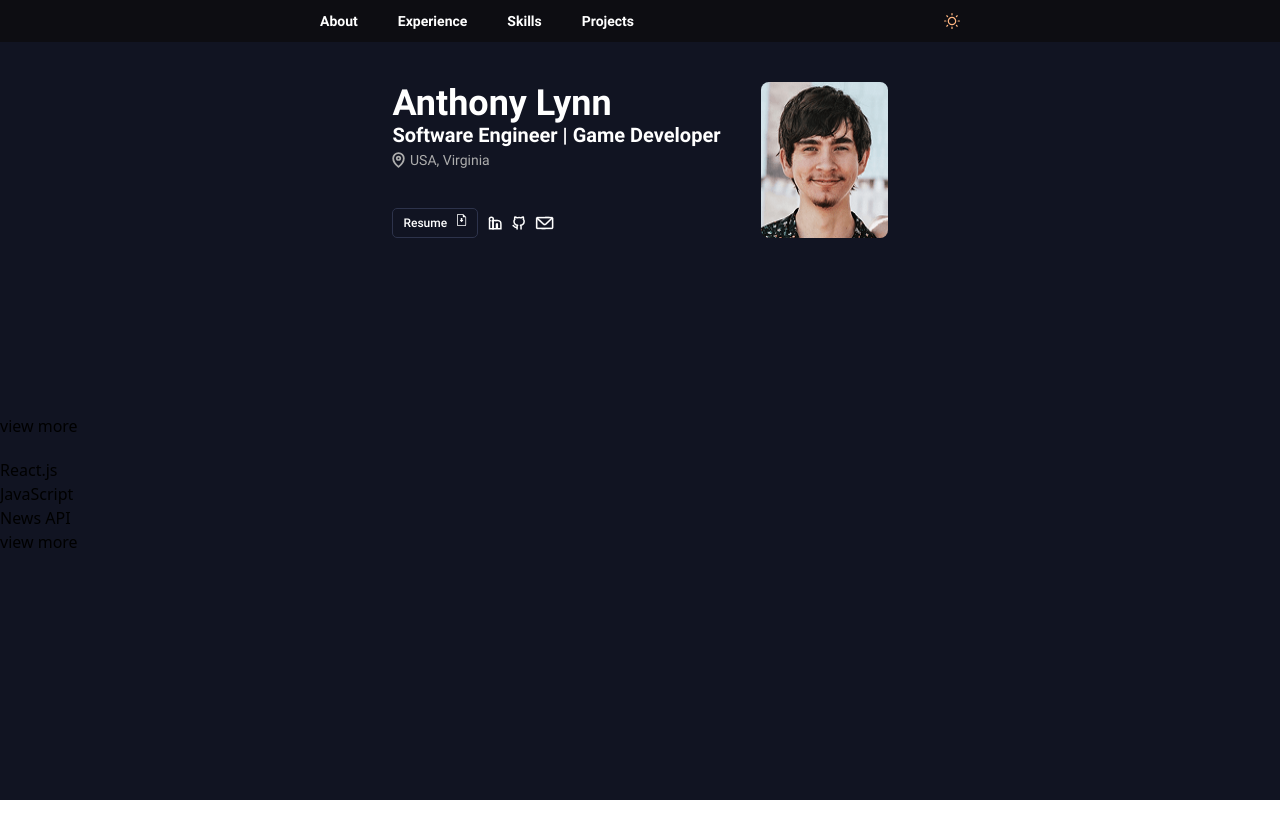
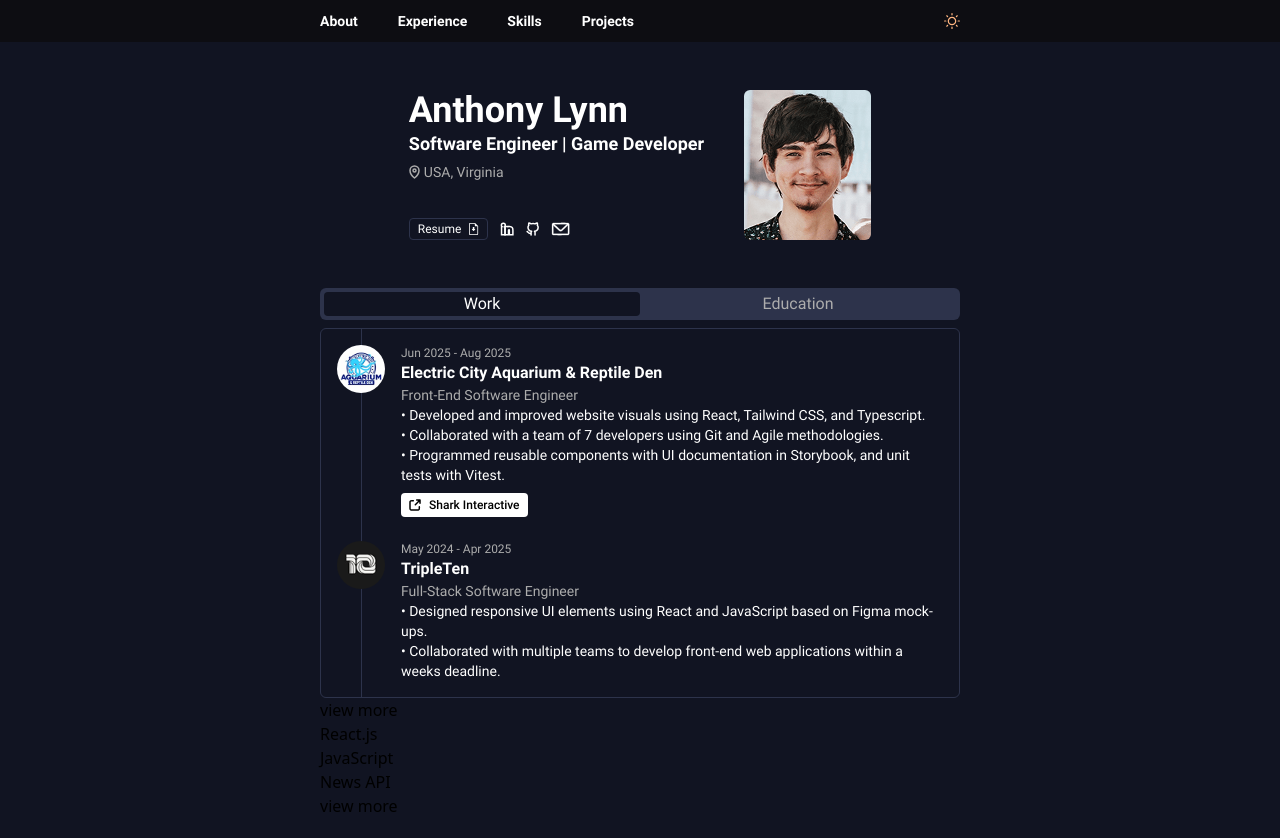
Before and after one commit to AnthonyLynn/Portfolio, a React (Vite) app: page / in a window 1280 px wide. Before the commit the page ends 800 px from the top, so only its background shows below. Built offline with nearby package versions, Linux system fonts and the light colour scheme.

Commit message:
style: add expirence styling and use tailwind instead of custom values

```diff
--- a/src/components/About.tsx
+++ b/src/components/About.tsx
@@ -11,30 +11,41 @@ interface AboutProps {}
 
 export const About: React.FC<AboutProps> = ({}) => {
   return (
-    <section className="flex pb-[40px] pt-[82px] justify-center gap-[40px] text-dark-primary-text font-roboto">
-      <div className="flex flex-col gap-[40px]">
-        <div className="flex flex-col gap-[5px]">
+    <section className="flex py-12 justify-center gap-10 text-dark-primary-text font-roboto">
+      <div className="flex flex-col justify-between">
+        <div className="flex flex-col gap-1">
           <div>
-            <h1 className="font-bold text-[36px] m-[0px] leading-[42px]">
-              Anthony Lynn
-            </h1>
-            <p className="font-bold text-[20px] leading-[23px]">
+            <h1 className="font-bold text-4xl">Anthony Lynn</h1>
+            <p className="font-bold text-lg">
               Software Engineer | Game Developer
             </p>
           </div>
-          <div className="flex gap-[5px]">
+          <a
+            href="https://maps.app.goo.gl/Shrt4vb5u3qmSd7X9"
+            target="_blank"
+            className="flex gap-1 items-center"
+          >
             <img src={LocationIcon} alt="Location Icon" />
-            <p className="text-dark-secondary-text font-regular text-[14px] leading-[16px]">
+            <p className="text-dark-secondary-text font-regular text-sm">
               USA, Virginia
             </p>
-          </div>
+          </a>
         </div>
-        <div className="flex items-center gap-[10px]">
-          <button className="flex border border-dark-tertiary-background px-[10px] py-[5px] rounded-[5px] gap-[10px] text-[12px] font-medium">
-            <p>Resume</p>
-            <img src={FileDownloadIcon} alt="File Download Icon" />
-          </button>
-          <a href="">
+        <div className="flex items-center gap-3">
+          <a
+            href=""
+            download="AnthonyLynnResume"
+            className="flex border border-dark-tertiary-background px-2 py-1 rounded-sm
+           gap-2"
+          >
+            <p className="text-xs font-normal leading-none">Resume</p>
+            <img
+              src={FileDownloadIcon}
+              alt="File Download Icon"
+              className="h-[12px]"
+            />
+          </a>
+          <a href="https://www.linkedin.com/in/anthony-w-lynn" target="_blank">
             <img src={LinkedInIcon} alt="LinkedIn Icon" />
           </a>
           <a href="">
@@ -45,11 +56,7 @@ export const About: React.FC<AboutProps> = ({}) => {
           </a>
         </div>
       </div>
-      <img
-        src={ProfilePicture}
-        alt="Profile Picture"
-        className="rounded-[8px]"
-      />
+      <img src={ProfilePicture} alt="Profile Picture" className="rounded-md" />
     </section>
   );
 };
--- a/src/components/App.tsx
+++ b/src/components/App.tsx
@@ -7,12 +7,14 @@ import { Footer } from "./Footer";
 
 export const App = ({}) => {
   return (
-    <main className="bg-dark-primary-background min-h-screen flex flex-col gap-[20px]">
+    <main className="relative -z-100 bg-dark-primary-background min-h-screen flex flex-col gap-[20px] items-center">
       <Header />
-      <About />
-      <ExperienceSection />
-      <SkillSection />
-      <ProjectSection />
+      <div className="w-[640px] pt-[42px]">
+        <About />
+        <ExperienceSection />
+        <SkillSection />
+        <ProjectSection />
+      </div>
       <Footer />
     </main>
   );
--- a/src/components/Experience.tsx
+++ b/src/components/Experience.tsx
@@ -1,24 +1,67 @@
+import ExternalLinkIcon from "../images/ExternalLinkIcon.svg";
+
 import React from "react";
 
-interface ExperienceProps {}
+interface ExperienceProps {
+  institutionLogo: string;
+  beginDate: string;
+  endDate: string;
+  companyName: string;
+  roleTitle: string;
+  descriptions: string[];
+  externalLinks: { link: string; name: string }[];
+}
 
-export const Experience: React.FC<ExperienceProps> = ({}) => {
+export const Experience: React.FC<ExperienceProps> = ({
+  institutionLogo,
+  beginDate,
+  endDate,
+  companyName,
+  roleTitle,
+  descriptions,
+  externalLinks,
+}) => {
   return (
-    <article>
-      <img src="" alt="" />
-      <div>
-        <p></p>
-        <h3></h3>
-        <p></p>
-        <ul>
-          <li></li>
-          <li></li>
-          <li></li>
-        </ul>
-        <button>
-          <img src="" alt="" />
-          <p></p>
-        </button>
+    <article className="flex gap-4 items-start">
+      <img
+        src={institutionLogo}
+        alt="Institution Logo"
+        className="aspect-square rounded-full w-[48px]"
+      />
+      <div className="flex flex-col gap-2 items-start">
+        <div className="flex flex-col items-start">
+          <p className="text-xs text-dark-secondary-text font-light">
+            {beginDate} - {endDate}
+          </p>
+          <h3 className="text-base text-dark-primary-text font-bold">
+            {companyName}
+          </h3>
+          <p className="text-sm text-dark-secondary-text font-normal">
+            {roleTitle}
+          </p>
+          <ul className="list-['•_'] list-inside flex flex-col items-start">
+            {descriptions.map((description) => {
+              return <li className="font-normal text-sm">{description}</li>;
+            })}
+          </ul>
+        </div>
+        {externalLinks.map((externalLink) => {
+          return (
+            <a
+              href={externalLink.link}
+              className="flex px-2 py-1 bg-white rounded-sm items-center gap-2"
+            >
+              <img
+                src={ExternalLinkIcon}
+                alt="External Link Icon"
+                className="fill-black"
+              />
+              <p className="text-black text-xs font-medium">
+                {externalLink.name}
+              </p>
+            </a>
+          );
+        })}
       </div>
     </article>
   );
--- a/src/components/ExperienceSection.tsx
+++ b/src/components/ExperienceSection.tsx
@@ -1,3 +1,6 @@
+import AquariumReptileDenCompanyLogo from "../images/AquariumReptileDenCompanyLogo.png";
+import TripleTenLogo from "../images/TripleTenCompanyLogo.png";
+
 import React from "react";
 import { Experience } from "./Experience";
 
@@ -5,21 +8,48 @@ interface ExperienceSectionProps {}
 
 export const ExperienceSection: React.FC<ExperienceSectionProps> = ({}) => {
   return (
-    <section>
-      <button>
-        <div></div>
-        <p></p>
-        <p></p>
+    <section className="flex flex-col gap-2 font-roboto text-dark-primary-text text-base font-regular">
+      <button className="flex relative -z-20 w-full bg-dark-tertiary-background rounded-md p-1 items-center leading-[24px]">
+        <div className="absolute -z-10 w-[calc(50%-4px)] h-[calc(100%-8px)] rounded-sm bg-dark-primary-background"></div>
+        <p className="w-[50%]">Work</p>
+        <p className="w-[50%] text-dark-secondary-text">Education</p>
       </button>
-      <div>
-        <div>
-          <Experience />
-          <Experience />
-          <div></div>
+      <div className="relative border border-dark-tertiary-background rounded-md p-4 flex overflow-hidden">
+        <div className="w-full shrink-0 flex flex-col gap-6">
+          <Experience
+            institutionLogo={AquariumReptileDenCompanyLogo}
+            beginDate={"Jun 2025"}
+            endDate={"Aug 2025"}
+            companyName={"Electric City Aquarium & Reptile Den"}
+            roleTitle={"Front-End Software Engineer"}
+            descriptions={[
+              "Developed and improved website visuals using React, Tailwind CSS, and Typescript.",
+              "Collaborated with a team of 7 developers using Git and Agile methodologies.",
+              "Programmed reusable components with UI documentation in Storybook, and unit tests with Vitest.",
+            ]}
+            externalLinks={[
+              {
+                link: "https://d2iglzmdn49e7r.cloudfront.net",
+                name: "Shark Interactive",
+              },
+            ]}
+          />
+          <Experience
+            institutionLogo={TripleTenLogo}
+            beginDate={"May 2024"}
+            endDate={"Apr 2025"}
+            companyName={"TripleTen"}
+            roleTitle={"Full-Stack Software Engineer"}
+            descriptions={[
+              "Designed responsive UI elements using React and JavaScript based on Figma mock-ups.",
+              "Collaborated with multiple teams to develop front-end web applications within a weeks deadline.",
+            ]}
+            externalLinks={[]}
+          />
+          <div className="absolute -z-10 h-full w-px bg-dark-tertiary-background left-10 top-0"></div>
         </div>
-        <div>
-          <Experience />
-          <div></div>
+        <div className="w-full shrink-0">
+          <div className="absolute -z-10 h-full w-px bg-dark-tertiary-background left-10 top-0"></div>
         </div>
       </div>
     </section>
--- a/src/components/Header.tsx
+++ b/src/components/Header.tsx
@@ -9,7 +9,7 @@ export const Header: React.FC<HeaderProps> = ({}) => {
   return (
     <header className="bg-dark-secondary-background h-[42px] absolute w-full">
       <div className="h-full max-w-[640px] w-full flex justify-between m-auto">
-        <nav className="h-full text-dark-primary-text font-roboto font-bold text-[14px] flex">
+        <nav className="h-full text-dark-primary-text font-roboto font-bold text-sm flex">
           <a href="" className="flex items-center pr-[20px]">
             About
           </a>
```
Also changed, not shown: src/images/ExternalLinkIcon.svg (added).
